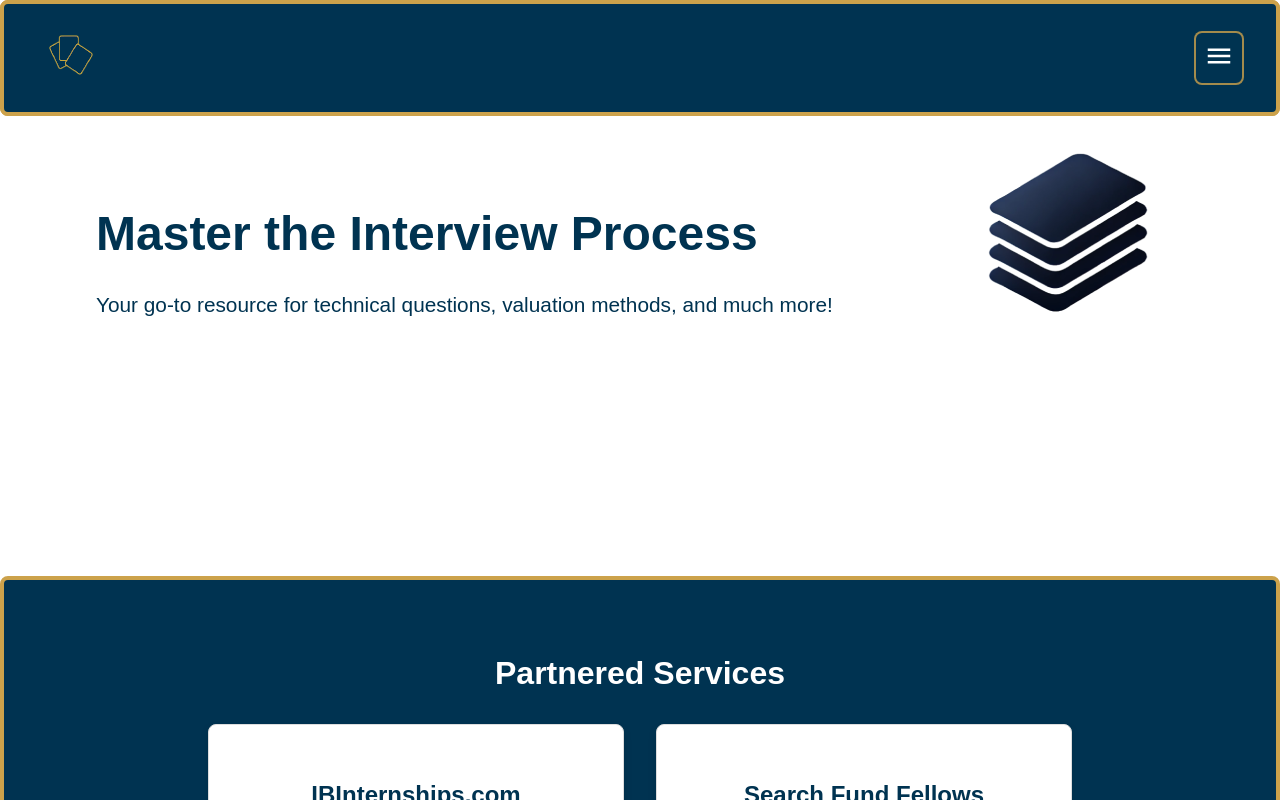
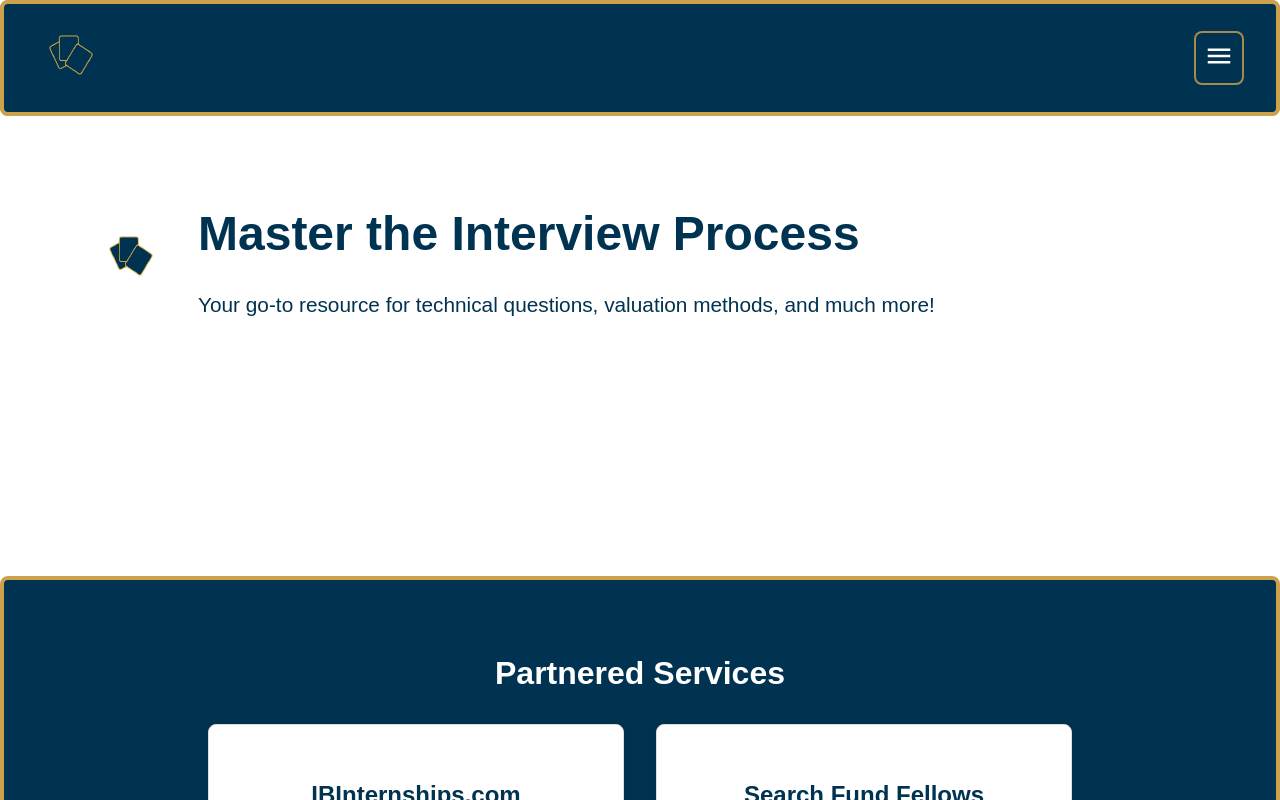
Before and after one commit to arnavs06/FullStackFlashFinance, a React (Vite) app in the folder frontend/: page / in a window 1280 px wide. Shown: the top 800 px of the page. Built offline with nearby package versions, Linux system fonts and the light colour scheme; no server answers; a web font is replaced by a local one.

Commit message:
things were tinkered with

```diff
--- a/frontend/src/components/Hero.jsx
+++ b/frontend/src/components/Hero.jsx
@@ -8,7 +8,7 @@ const Hero = () => (
         <h1>Master the Interview Process</h1>
         <p>Your go-to resource for technical questions, valuation methods, and much more!</p>
       </div>
-      <img src="/cool_thing_flashfinance.png" alt="Flash Finance Logo" className="hero-image" />
+      <img src="/FlashFinanceLogo.png" alt="Flash Finance Logo" className="hero-image" />
     </div>
   </div>
 );
--- a/frontend/src/styles/index.css
+++ b/frontend/src/styles/index.css
@@ -115,14 +115,14 @@ nav ul li ul li a:hover {
 
 .hero-content {
   display: flex;
-  justify-content: flex-start;
+  flex-direction: row-reverse; /* Swap positions so the image is on the left */
   align-items: center;
   width: 100%;
 }
 
 .hero-text {
   flex: 1;
-  margin-right: 0; /* Remove margin between text and image */
+  margin-left: 2rem;  /* Remove margin between text and image */
 }
 
 .hero h1 {
@@ -137,11 +137,10 @@ nav ul li ul li a:hover {
 }
 
 .hero-image {
-  max-width: 40%; /* Make image smaller */
+  max-width: 40%;
   height: auto;
-  margin-left: -40px; /* Move the image more to the left */
-  position: absolute; /* Absolute positioning to break free from flexbox */
-  right: 0; /* Ensure it stays within the container */
+  margin-left: 0; /* Remove negative margin */
+  position: relative;  /* Ensure it stays within the container */
 }
 
 .new-job-postings {
```
Also changed, not shown: frontend/public/fire_flashfinance_thang.png (added).
